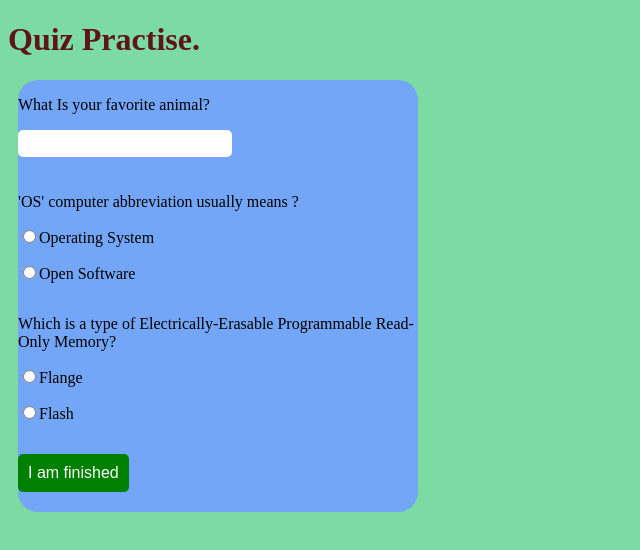
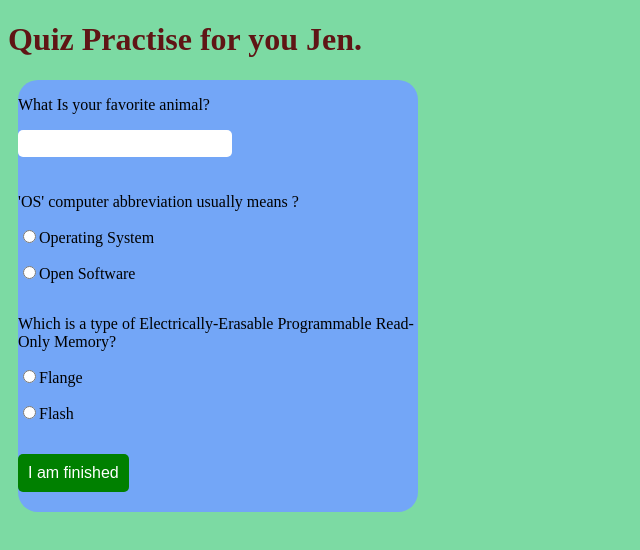
Before and after one commit to mohamedlafiteh/Quiz, a plain HTML site: page index.html in a window 1280 px wide. Shown: the whole page, without its empty margins (0-640 px from the left). Drawn offline with Linux system fonts and the light colour scheme.

Commit message:
Fix name

```diff
--- a/index.html
+++ b/index.html
@@ -9,7 +9,7 @@
     <script src="quiz.js"></script>
   </head>
   <body>
-    <h1 id="intro">Quiz Practise.</h1>
+    <h1 id="intro">Quiz Practise for you Jen.</h1>
     <form id="quiz" name="quiz">
       <p>What Is your favorite animal?</p>
       <input id="texbox" type="text" name="question1" />
```
